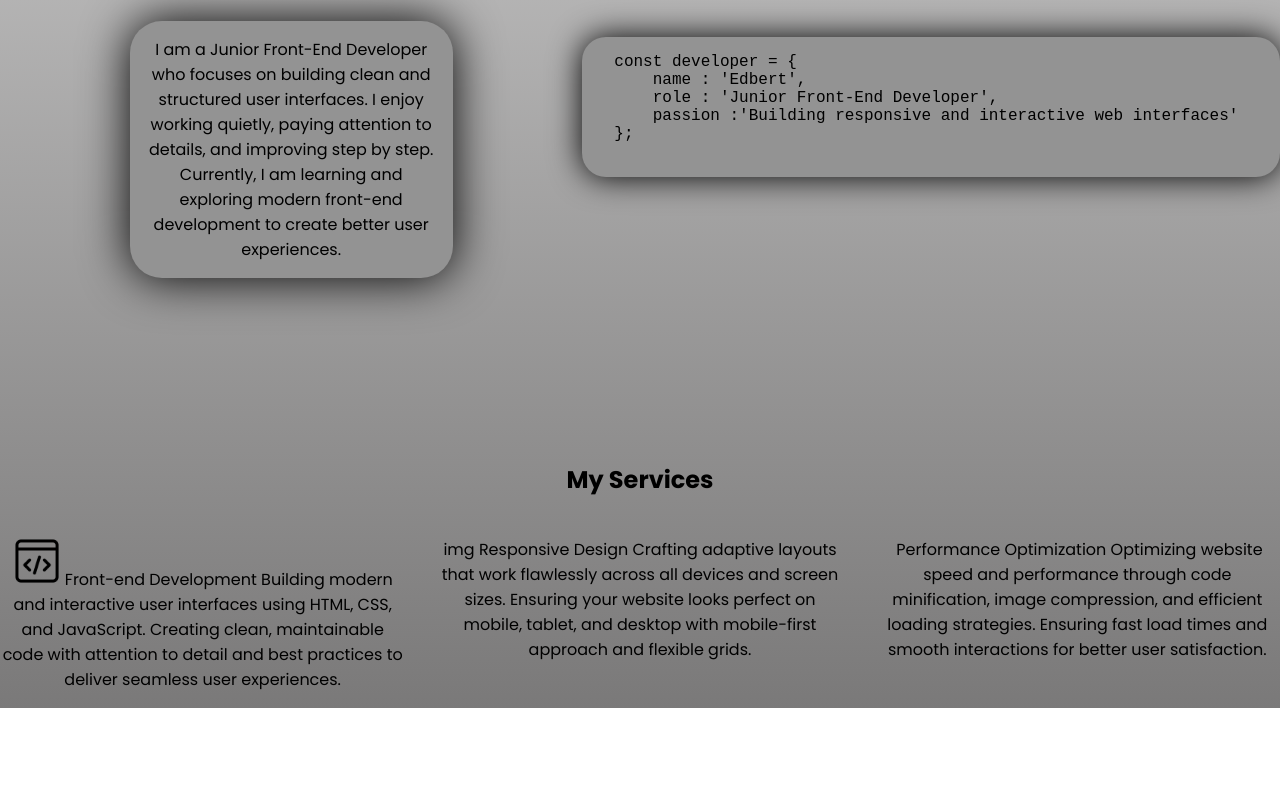
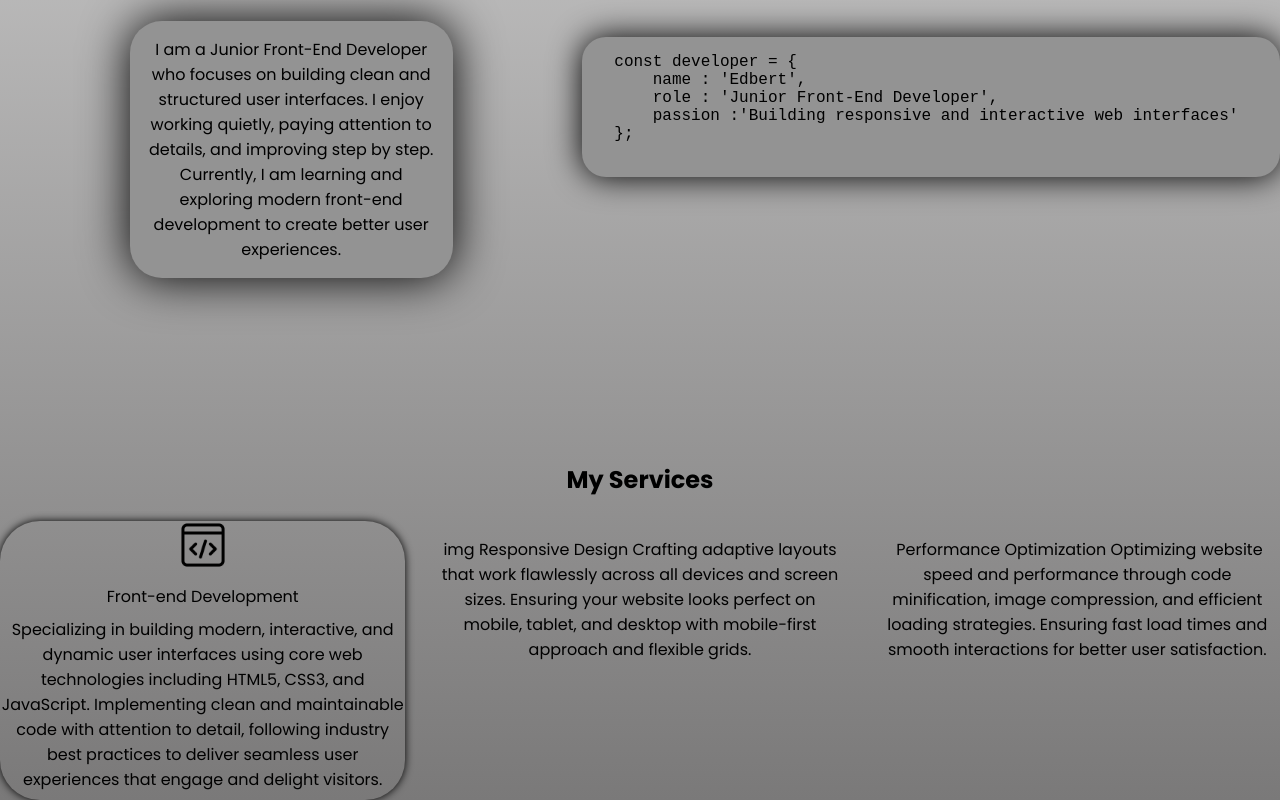
Before and after one commit to Solynixx/Portfolio, a plain HTML site: page index.html in a window 1280 px wide. Shown: the part 930-1730 px from the top of the page. Before the commit the page ends 1638 px from the top, so only its background shows below. Drawn offline with Linux system fonts and the light colour scheme; a web font is replaced by a local one.

Commit message:
Refactor front-end services section layout and styles
Replaced the front-end services <p> with a structured <div> in index.html for better semantics and styling. Updated style.css to add specific styles for the new container, including icon sizing, border radius, and box shadow for improved visual presentation.

```diff
--- a/index.html
+++ b/index.html
@@ -51,15 +51,13 @@ const developer = {
         <div class="container_services">
             <p class="service">My Services</p>
             <section class="container_services_2">
-                <p class="container_services_Front-end">
-                    <img src="/assets/Services_logo/Icon_Front_end.png" alt="">
-                    Front-end Development
-                    Building modern and interactive user
-                    interfaces using HTML, CSS, and JavaScript.
-                    Creating clean, maintainable code
-                    with attention to detail and best practices
-                    to deliver seamless user experiences.
-                </p>
+                <div class="container_Front-end-Development">
+                    <img src="/assets/Services_logo/Icon_Front_end.png" alt="Front-end-Development" class="Icon_Front_end">
+                    <p>Front-end Development</p>
+                    <p class="container_services_Front-end">
+                        Specializing in building modern, interactive, and dynamic user interfaces using core web technologies including HTML5, CSS3, and JavaScript. Implementing clean and maintainable code with attention to detail, following industry best practices to deliver seamless user experiences that engage and delight visitors.
+                    </p>
+                </div>
 
                 <p class="container_services_responsive">
                     <span>img</span>
--- a/style.css
+++ b/style.css
@@ -255,6 +255,19 @@ main .description{
     gap: 2rem;
 }
 
-.container_services_Front-end img{
+.Icon_Front_end{
     width: 3rem;
+    padding: 0;
+    margin: 0;
 }
+
+.container_Front-end-Development p{
+    margin: 0.5rem auto;
+}
+
+.container_Front-end-Development{
+    border-radius: 2.5rem;
+    box-shadow: 0 0 0.5rem black;
+    width: fit-content;
+    height: fit-content;
+}
```
